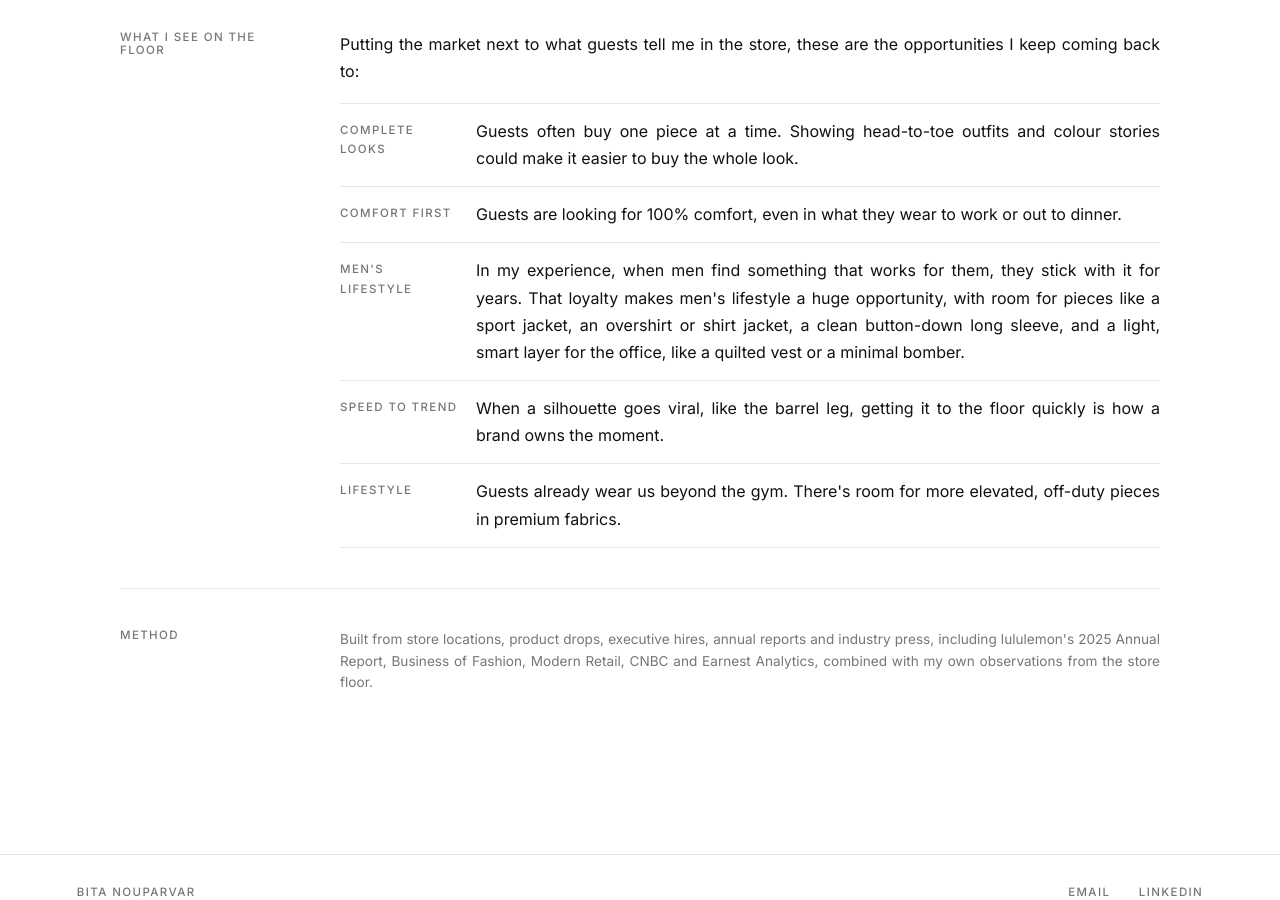
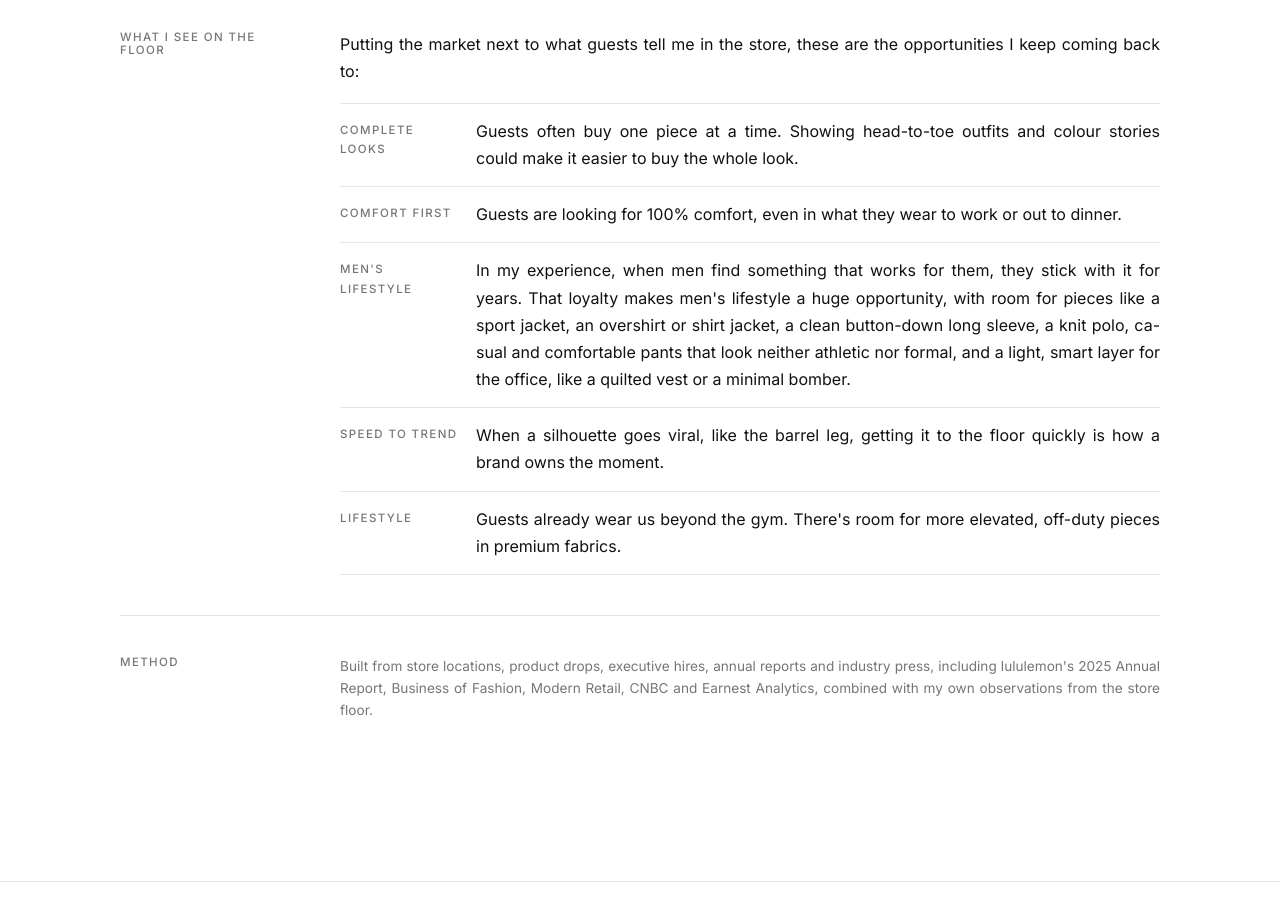
Before and after one commit to bitanp1994/bitanouparvar.com, a Jekyll site: the page built from projects/competitor-study.html, in a window 1280 px wide and 900 px high, scrolled down 1725 px. Built offline with Jekyll 4.4.1, drawn with Linux system fonts in a browser that asks for light colours.

Commit message:
Competitor Study: add knit polo and casual comfortable pants
Co-Authored-By: Claude Opus 5.5 <noreply@anthropic.com>
Claude-Session: https://claude.ai/code/session_011ZU1tgXn8aNEA1hgF5gWNT

```diff
--- a/projects/competitor-study.html
+++ b/projects/competitor-study.html
@@ -50,7 +50,7 @@ permalink: /projects/competitor-study/
       <ul class="specs">
         <li><span class="label">Complete looks</span><span>Guests often buy one piece at a time. Showing head-to-toe outfits and colour stories could make it easier to buy the whole look.</span></li>
         <li><span class="label">Comfort first</span><span>Guests are looking for 100% comfort, even in what they wear to work or out to dinner.</span></li>
-        <li><span class="label">Men's lifestyle</span><span>In my experience, when men find something that works for them, they stick with it for years. That loyalty makes men's lifestyle a huge opportunity, with room for pieces like a sport jacket, an overshirt or shirt jacket, a clean button-down long sleeve, and a light, smart layer for the office, like a quilted vest or a minimal bomber.</span></li>
+        <li><span class="label">Men's lifestyle</span><span>In my experience, when men find something that works for them, they stick with it for years. That loyalty makes men's lifestyle a huge opportunity, with room for pieces like a sport jacket, an overshirt or shirt jacket, a clean button-down long sleeve, a knit polo, casual and comfortable pants that look neither athletic nor formal, and a light, smart layer for the office, like a quilted vest or a minimal bomber.</span></li>
         <li><span class="label">Speed to trend</span><span>When a silhouette goes viral, like the barrel leg, getting it to the floor quickly is how a brand owns the moment.</span></li>
         <li><span class="label">Lifestyle</span><span>Guests already wear us beyond the gym. There's room for more elevated, off-duty pieces in premium fabrics.</span></li>
       </ul>
```
